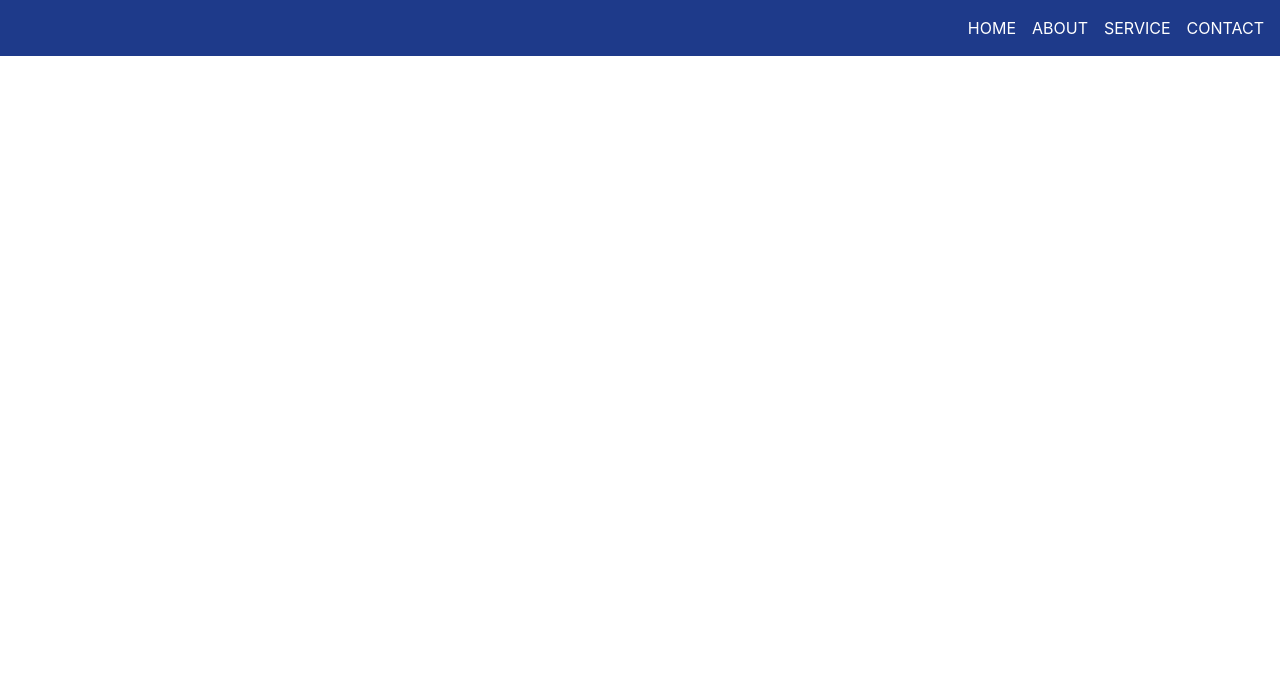
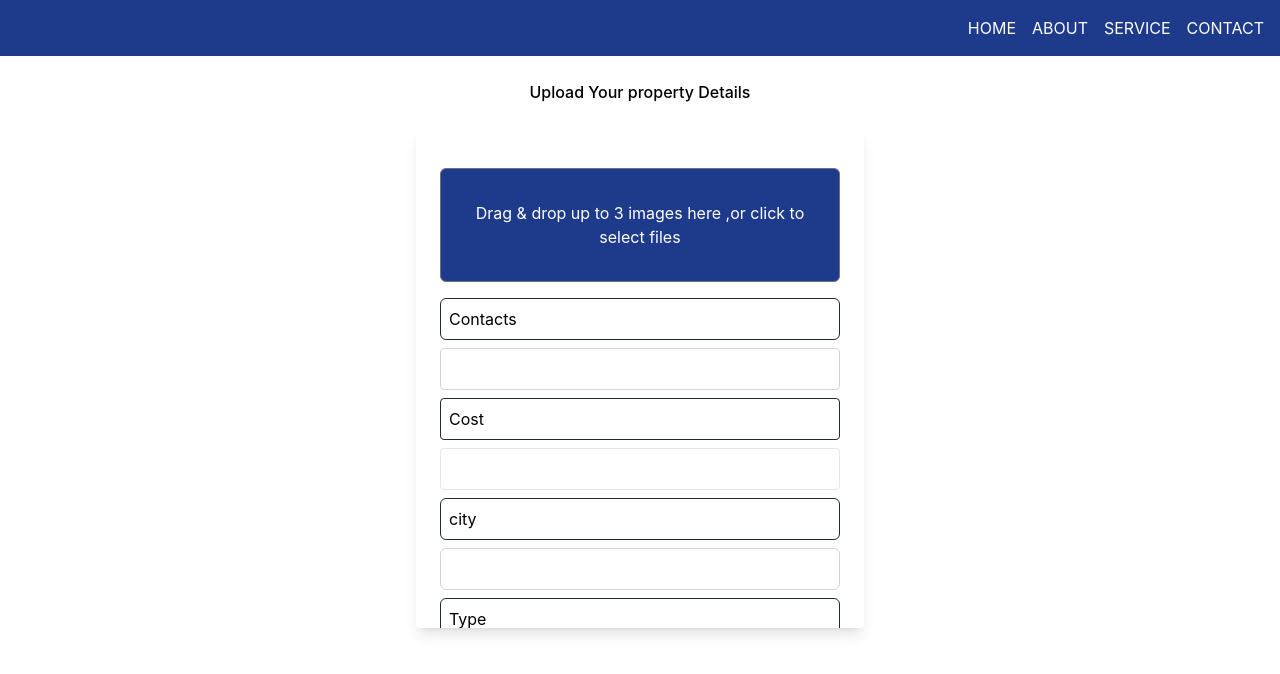
Before and after one commit to yared27/digital-housing, a React (Create React App) app: page /HomesList in a window 1280 px wide. Shown: the top 674 px of the page. Built offline with nearby package versions, Linux system fonts and the light colour scheme.

Commit message:
Enabling of user to  add customer property

```diff
--- a/package.json
+++ b/package.json
@@ -9,6 +9,7 @@
     "axios": "^1.7.9",
     "react": "^18.3.1",
     "react-dom": "^18.3.1",
+    "react-dropzone": "^14.3.5",
     "react-router-dom": "^6.27.0",
     "react-scripts": "5.0.1",
     "react-toastify": "^10.0.6",
--- a/src/App.js
+++ b/src/App.js
@@ -8,7 +8,7 @@ import LoginForm from './pages/login.js';
 import Identifier from './pages/owner_renter.js';
 import {BrowserRouter as Router,Routes,Route, BrowserRouter} from 'react-router-dom';
 import { ToastContainer } from 'react-toastify';
-
+import HomesList from './pages/owner_page.js';
 function App() {
   return (
       <div>
@@ -22,6 +22,7 @@ function App() {
               <Route path='/signupForm' element={<SignupForm/>}/>
               <Route path='/LoginForm' element={<LoginForm/>}/>
               <Route path='/Identifier' element={<Identifier/>}/>
+              <Route path="/HomesList" element={<HomesList/>}/>
             </Routes>
         </BrowserRouter>
       </div>
--- a/src/pages/owner_page.js
+++ b/src/pages/owner_page.js
@@ -1,14 +1,98 @@
-import React from "react";
+import {useDropzone} from 'react-dropzone';
+import React, { useState } from "react";
 import { Link } from "react-router-dom";
 const HomesList = ()=>{
+    const [FormData,setFormData]=useState({
+        type:'',
+        city:'',
+        cost:'',
+        contacts:'',
+        images:[]
+    });
+    const handelchange=(e)=>{
+        const {name,value}=e.target;
+        setFormData({...FormData,[name]:value});
+    }
+
+    const {getRootProps,getInputProps}=useDropzone({
+        accept:'image/*',
+        multiple:true,
+        maxFiles:3,
+        onDrop:(acceptedFiles)=>{
+            setFormData({
+                ...FormData,
+                images:acceptedFiles,
+            });
+        }
+    });
+    const handlesubmit=(e)=>{
+           e.preventDefault();
+           console.log(FormData);
+    }
     return(
     <section>
-        <h1 className="font-medium bold" >
-            Choose What to Rent
+        <h1 className="font-medium bold m-6 text-center" >
+            Upload Your property Details
         </h1>
+        <form onSubmit={handlesubmit} className='max-w-md mx-auto my-5 p-6 bg-white shadow-lg rounded h-[500px] overflow-y-auto' >
+            <div {...getRootProps()} className='border border-gray-500 bg-blue-900 hover:bg-red-400 p-8  my-4 w-full   flex items-center rounded-md cursor-pointer '>
+                <input {...getInputProps()}/>
+                <p className='text-center text-white text-gray-500 '>
+                    Drag & drop up to 3 images here ,or click to select files
+                </p>
+            </div>
+            {/* <div> */}
+            {/* <label htmlFor="name" className="p-1 block border ">Name</label>
+               <input type="text" id="name" name='name' value={FormData.name} className="border border-gray-300 rounded p-2" required/>
+            </div> */}
+
+            <div>
+                <label htmlFor="decription" className='border border-gray-800 p-2 block mt-2 mb-2 rounded-md' >Contacts
+                </label>
+                <input type="text" id="description" name='contacts' value={FormData.contacts} className="border border-gray-300 p-2 w-full rounded" onChange={handelchange} required/>
+            </div>
+            <div>
+                <label htmlFor='cost' className='border border-gray-800 block p-2 mt-2 mb-2 rounded'>Cost</label>
+                <input type='phone-umber' id='cost' name='cost' value={FormData.cost} className='w-full border border-gray300 rounded p-2'   onChange={handelchange} required/>
+            </div>
+            <div>
+                <label htmlFor='city' className='block border border-gray-800 rounded-md p-2 mt-2 mb-2'>city</label>
+                <input type='text' id='city' name='city'className='border border-gray-300 w-full p-2 rounded-md' value={FormData.city} onChange={handelchange} required/>
+
+            </div>
+            <div>
+                <label htmlFor='type' className='block mt-2 mb-2 p-2 border border-gray-800 rounded-md'>Type</label>
+                <input id='type' className='border border-gray-300 p-2 w-full rounded-md mb-2' placeholder='vila' name='type' value={FormData.type} onChange={handelchange} required/>
+            </div>
+            <div>
+              <button type='submit' className=' mx-[150px] rounded border border-gray-100 bg-green-500 px-6 py-2'>submit</button>
+            </div>
+
+        </form>
+       {FormData.images.length>0 &&(FormData.image.map((file,index)=>{
+        <img
+        key={index}
+        src={URL.createObjectURL(file)}
+        alt={`Preview ${index}`}
+        className='w-24 h-24'
+        />
+       }))}
+
     </section>
 
     );
 
 }
 export default HomesList;
+// {FormData.images.length > 0 && (
+//     <div className="flex flex-wrap gap-2 mt-4">
+//       {FormData.images.map((file, index) => (
+//         <img
+//           key={index}
+//           src={URL.createObjectURL(file)}
+//           alt={`Preview ${index}`}
+//           className="w-24 h-24 object-cover rounded"
+//         />
+//       ))}
+//     </div>
+//   )}
--- a/src/pages/owner_renter.js
+++ b/src/pages/owner_renter.js
@@ -3,8 +3,9 @@ import HomesList from "./owner_page";
 import { Link, Navigate } from "react-router-dom";
 import { useNavigate } from "react-router-dom";
 const Identifier= ()=>{
-    function navigat(){
-        Navigate("/HomesList")
+    const navigators=useNavigate();
+    const navigat=()=>{
+        navigators("/HomesList")
 
     }
     return(
@@ -24,7 +25,7 @@ const Identifier= ()=>{
         <div>
             <h1 className="bold m-2 text-red-400">PLEASE CLICK RENTER IF YOU WANT TO RENT A HOUSE OR BULDING ELSE CLICK OWNER </h1>
             <button className="rounded text-white bg-blue-900 hover:bg-blue-500 p-2 m-4">OWNER </button>
-            <button className="rounded text-white bg-blue-900 hover:bg-blue-500 p-2 m-4" onClick={navigat()}>RENTER</button>
+            <button className="rounded text-white bg-blue-900 hover:bg-blue-500 p-2 m-4" onClick={navigat}>RENTER</button>
         </div>
         <section className=" flex min-h-screen  py-[40px] pb-[40px] gap-[30px] text-left text-white border-t border-red-200 cover bg-blue-900 mt-auto mb-0 ">
           <div>
```
Also changed, not shown: 1 other file (tests, documents, lock files or other folders).
